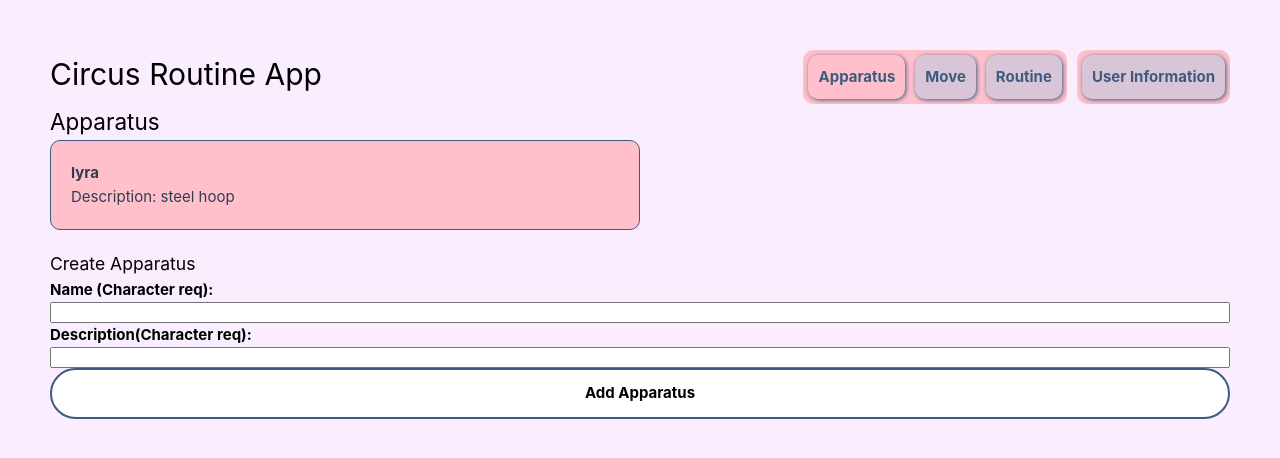
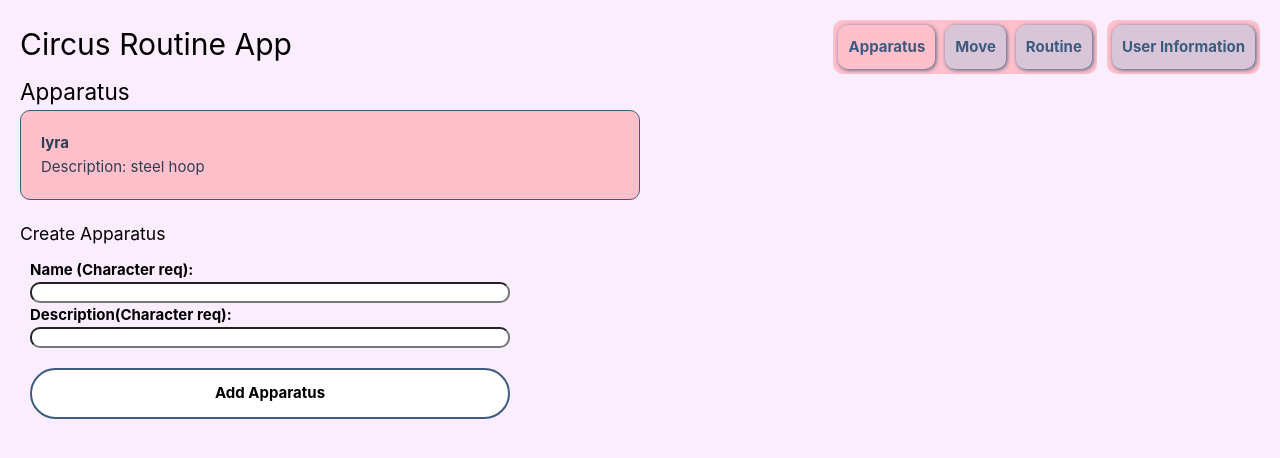
Before and after one commit to CompChimera/circus-movement-frontend, a Vue app: page /#/apparatus in a window 1280 px wide. Shown: the top 458 px of the page. Built offline with nearby package versions, Linux system fonts and the light colour scheme.

Commit message:
breakout global styles and variables into css files. Update readme with development plans. Update Apparatus Page

```diff
--- a/src/assets/base.css
+++ b/src/assets/base.css
@@ -1,3 +1,6 @@
+#app {
+--md-screen: 750px;
+}
 *,
 *::before,
 *::after {
@@ -58,10 +61,15 @@ button:hover{
 
 .header-wrapper {
   display: flex;
+  flex-direction: column;
+
+  @media (min-width:750px){
+    flex-direction: row;
+  }
 }
 
 /* Navigation */
-.navigation {
+/* .navigation {
   display: flex;
   margin-left: auto;
 }
@@ -101,5 +109,5 @@ button:hover{
   background-color: pink;
   padding: 5px;
   border-radius: 10px;
-}
+} */
 /* End Nav */
--- /dev/null
+++ b/src/assets/css/nav.css
@@ -0,0 +1,42 @@
+/* Navigation */
+.navigation {
+    display: flex;
+    margin-left: auto;
+  }
+
+  .nav-item {
+    padding: 10px;
+    text-decoration: none;
+    color: #3d5b7e;
+    background-color: rgb(216, 198, 216);
+    border-radius: 10px;
+    box-shadow: 1px 1px 4px 0px #3d5b7e;
+    font-weight: bold;
+    cursor: pointer;
+    -webkit-transition: all 1s;
+    transition: all 1s;
+  }
+
+  .nav-item:hover, .nav-item.active-link{
+    background-color: pink;
+    color: #3d5b7e;
+  }
+
+  .circus-actions, .user-actions {
+    display: grid;
+    grid-auto-flow: column;
+    gap: 10px;
+  }
+  .circus-actions {
+    background-color: pink;
+    padding: 5px;
+    border-radius: 10px;
+  }
+
+  .user-actions {
+    margin-left: 10px;
+    background-color: pink;
+    padding: 5px;
+    border-radius: 10px;
+  }
+  /* End Nav */
--- a/src/assets/main.css
+++ b/src/assets/main.css
@@ -1,5 +1,10 @@
 @import './base.css';
+@import './css/nav.css';
 
 #app {
-  padding: 50px;
+  padding: 20px;
+
+  @media (min-width: var(--md-screen)){
+    padding: 50px;
+  }
 }
--- a/src/views/ApparatusPage.vue
+++ b/src/views/ApparatusPage.vue
@@ -31,9 +31,6 @@ function addApparatus(){
 <template>
     <h2>Apparatus</h2>
 
-    <!-- <div>
-        <button class="button">Create an Apparatus</button>
-    </div> -->
     <div class="apparatus-list">
         <div v-for="apparatus in apparatusListGlobal" class="apparatus-list__item" :apparatus="apparatus.id" :key="`apparaus=${apparatus.id}`">
             <router-link :to='{name: "singleapparatus", params: {id: apparatus.id}}' class="apparatus-list__item-link">
@@ -45,7 +42,7 @@ function addApparatus(){
 
     <div>
         <h3>Create Apparatus</h3>
-            <div class="apparatus__create-wrapper">
+        <div class="apparatus__create-wrapper">
             <label for="name">Name (Character req):</label>
             <input type="text" id="name" v-model="apparatusName" required/>
 
@@ -61,10 +58,21 @@ function addApparatus(){
 .apparatus__create-wrapper {
     display: flex;
     flex-direction: column;
+    padding: 10px;
+    max-width: 500px;
 }
 
 .apparatus__create-wrapper label {
     font-weight: bold;
+}
+
+.apparatus__create-wrapper button {
+    margin-top: 20px;
+}
+
+.apparatus__create-wrapper input {
+    border-radius: 10px;
+    padding-left: 10px;
 }
 
 .apparatus-list {
```
Also changed, not shown: 1 other file (tests, documents, lock files or other folders).
